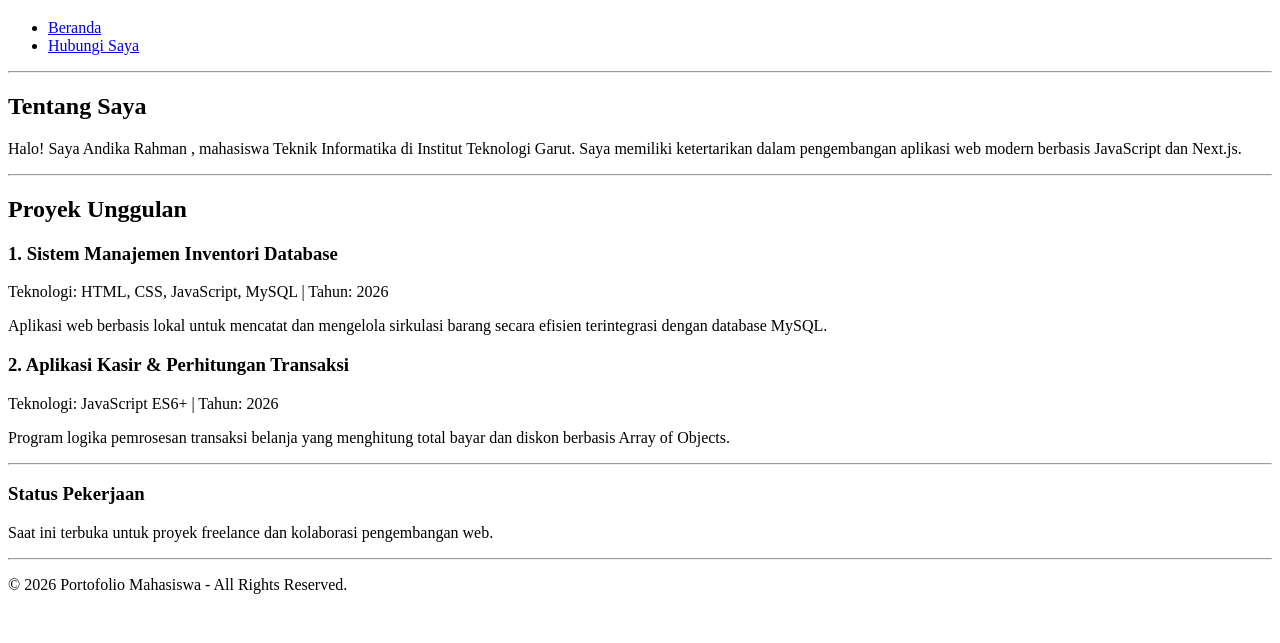
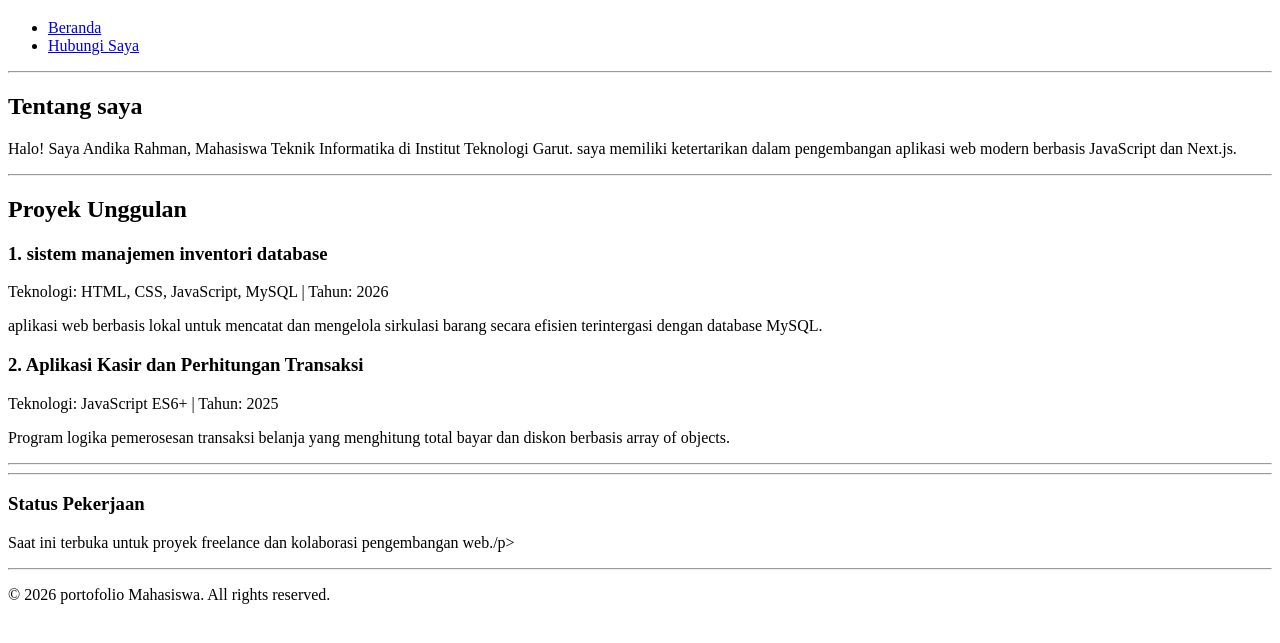
Before and after one commit to andika282006/praktikum-web-2026, a plain HTML site: page pertemuan_2/index.html in a window 1280 px wide. Shown: the part 61-704 px from the top of the page. Drawn offline with Linux system fonts and the light colour scheme.

Commit message:
Menambahkan proyek portofolio

```diff
--- a/pertemuan_2/index.html
+++ b/pertemuan_2/index.html
@@ -1,5 +1,5 @@
 <!DOCTYPE html>
-<html lang="id">
+<html lang="en">
 <head>
     <meta charset="UTF-8">
     <meta name="viewport" content="width=device-width, initial-scale=1.0">
@@ -17,49 +17,45 @@
     </header>
 
     <hr>
-
     <main>
-        <section id="tentang">
-            <h2>Tentang Saya</h2>
-            <p>Halo! Saya Andika Rahman , mahasiswa Teknik Informatika di Institut Teknologi Garut.
-                Saya memiliki ketertarikan dalam pengembangan aplikasi web modern berbasis JavaScript
-                dan Next.js.</p>
+        <section id=""tentang">
+         <h2>Tentang saya</h2>
+         <p>Halo! Saya Andika Rahman, Mahasiswa Teknik Informatika di Institut Teknologi Garut. saya memiliki ketertarikan dalam pengembangan aplikasi web modern berbasis JavaScript dan Next.js.</p>
         </section>
-
         <hr>
-
         <section id="proyek">
             <h2>Proyek Unggulan</h2>
 
             <article>
                 <header>
-                    <h3>1. Sistem Manajemen Inventori Database</h3>
-                    <p>Teknologi: HTML, CSS, JavaScript, MySQL | Tahun: <time datetime="2026">2026</time></p>
+                    <h3>1. sistem manajemen inventori database</h3>
+                    <p>Teknologi: HTML, CSS, JavaScript, MySQL | Tahun:
+                    <time datetime="2026">2026</time></p>
                 </header>
-                <p>Aplikasi web berbasis lokal untuk mencatat dan mengelola sirkulasi barang secara efisien terintegrasi dengan database MySQL.</p>
+                <p>aplikasi web berbasis lokal untuk mencatat dan mengelola sirkulasi barang secara efisien terintergasi dengan database MySQL.</p>
             </article>
 
             <article>
                 <header>
-                    <h3>2. Aplikasi Kasir & Perhitungan Transaksi</h3>
-                    <p>Teknologi: JavaScript ES6+ | Tahun: <time datetime="2026">2026</time></p>
+                    <h3>2. Aplikasi Kasir dan Perhitungan Transaksi</h3>
+                    <p>Teknologi: JavaScript ES6+ | Tahun:
+                    <time datetime="2025">2025</time></p>
                 </header>
-                <p>Program logika pemrosesan transaksi belanja yang menghitung total bayar dan diskon berbasis Array of Objects.</p>
+                <p>Program logika pemerosesan transaksi belanja yang menghitung total bayar dan diskon berbasis array of objects.</p>
             </article>
         </section>
+
+        <hr>
     </main>
-
     <hr>
-
     <aside>
         <h3>Status Pekerjaan</h3>
-        <p>Saat ini terbuka untuk proyek freelance dan kolaborasi pengembangan web.</p>
+        <p>Saat ini terbuka untuk proyek freelance dan kolaborasi
+pengembangan web./p>
     </aside>
+    <hr>
+    <footer>
+        <p>&copy; 2026 portofolio Mahasiswa. All rights reserved.</p>
 
-    <hr>
-
-    <footer>
-        <p>&copy; 2026 Portofolio Mahasiswa - All Rights Reserved.</p>
-    </footer>
 </body>
 </html>
```
